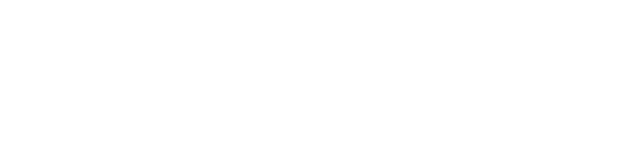
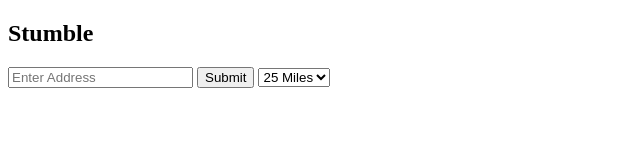
Before and after one commit to dani-hartley/Stumble, a plain HTML site: page index.html in a window 1280 px wide. Shown: the whole page, without its empty margins (0-640 px from the left). Drawn offline with Linux system fonts and the light colour scheme.

Commit message:
added hero section and brewery div for returned results

```diff
--- a/index.html
+++ b/index.html
@@ -7,6 +7,19 @@
     <title>Stumble</title>
 </head>
 <body>
-
+   <!--hero/jumbotron -->
+   <section class="hero">
+    <h1>Stumble</h1>
+    <input type="text" id="address" name="address" placeholder="Enter Address" />
+    <button type="submit" id="submitbtn">Submit</button>
+    <select id="distance">
+        <option value="25miles">25 Miles</option>
+        <option value="35miles">35 Miles</option>
+        <option value="45miles">45 Miles</option>
+        <option value="55miles">55 Miles</option>
+    </select>
+    <!--Containers for Return values-->
+    <div id="breweries"></div>
+</section>
 </body>
 </html>
```
